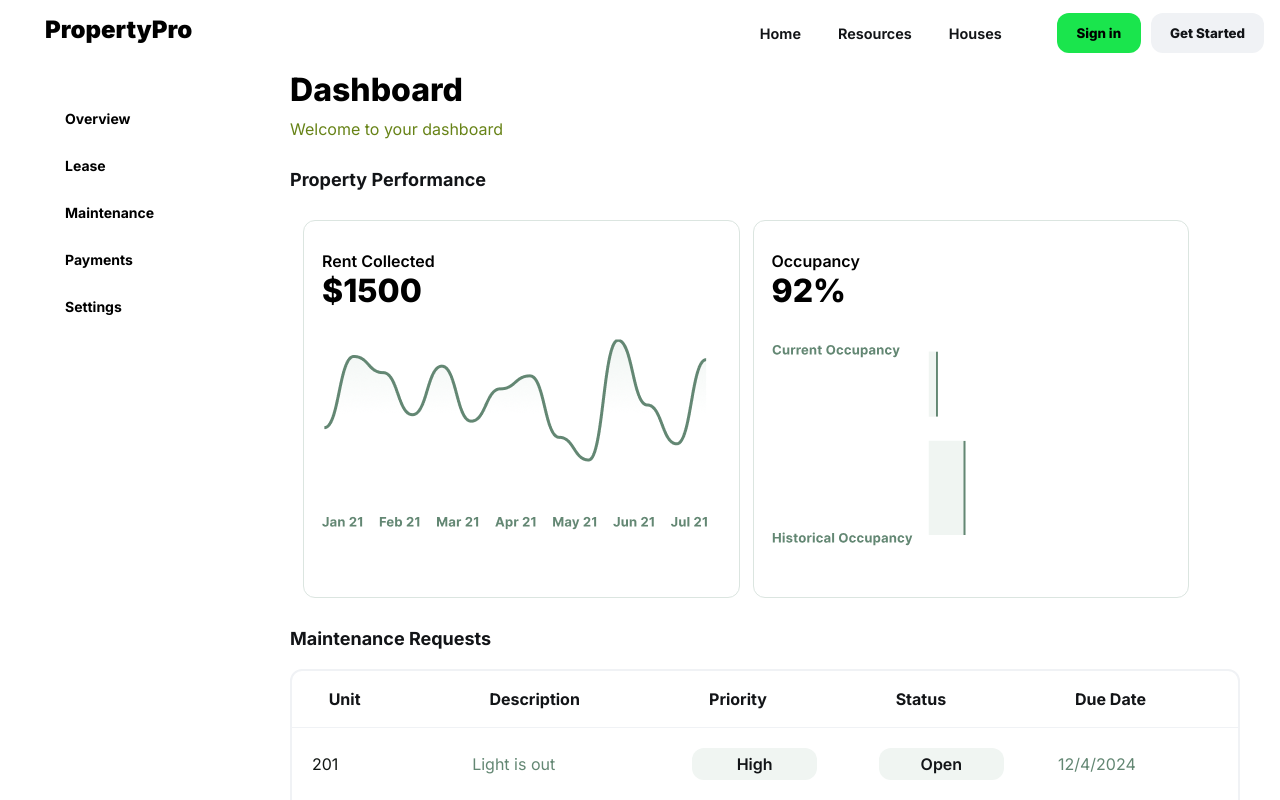
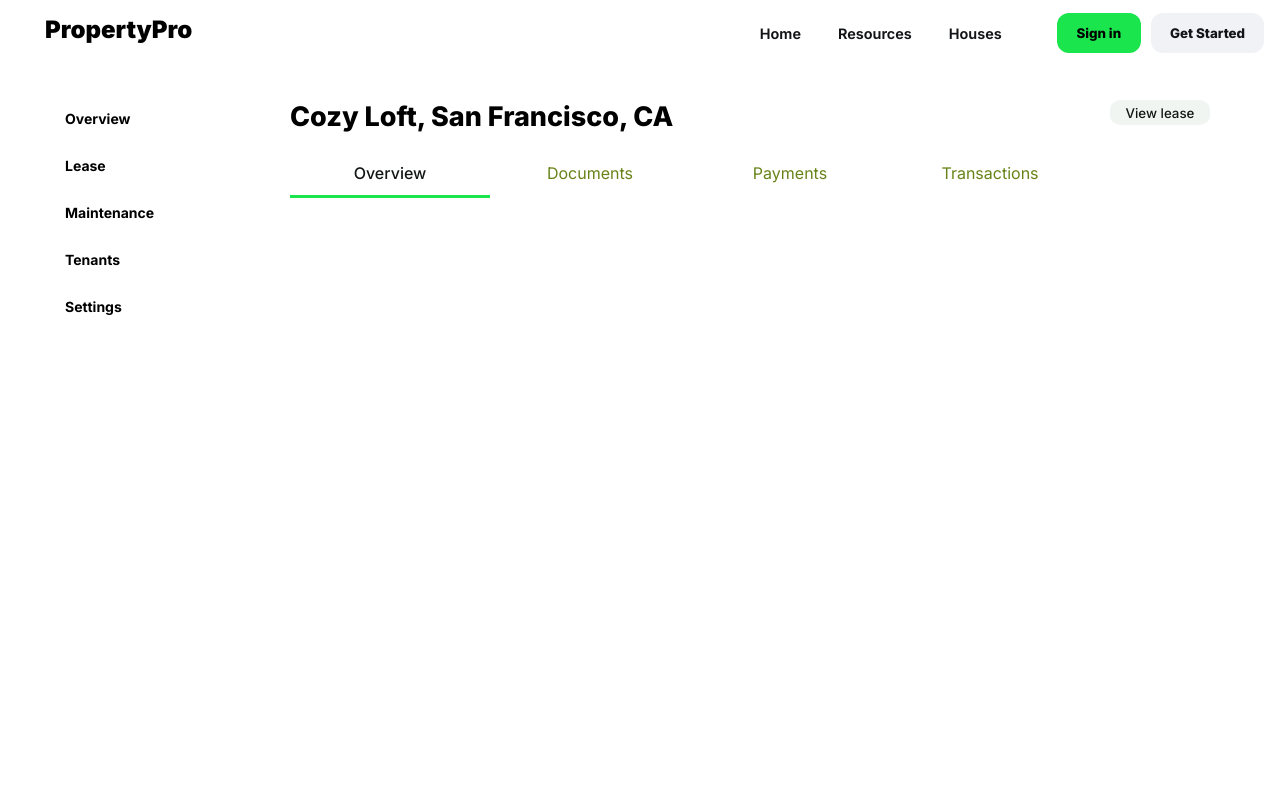
Before and after one commit to Kennysaruni/propertypro, a React (Vite) app: page / in a window 1280 px wide. Shown: the top 800 px of the page. Built offline with nearby package versions, Linux system fonts and the light colour scheme; data requests are answered from the project's data file.

Commit message:
Added Apartment page Added tabs

```diff
--- a/src/App.jsx
+++ b/src/App.jsx
@@ -33,6 +33,7 @@ import Listings from "./components/Listings/Listings";
 import "./App.css";
 import Owner from "./pages/Onwer/Owner";
 import Tenant from "./pages/Tenant/Tenant";
+import Apartment from "./components/Apartment/Apartment";
 
 function App() {
   return (
@@ -40,6 +41,7 @@ function App() {
       <Navbar />
       {/* <Owner/> */}
       <Tenant/>
+      {/* <Apartment/> */}
     </div>
   );
 }
--- /dev/null
+++ b/src/components/Apartment/Apartment.css
@@ -0,0 +1,61 @@
+.apt-container{
+    width: 920px;
+    height: 100%;
+    padding-top: 30px;
+    display: flex;
+    flex-direction: column;
+    align-items: flex-start;
+}
+.name-container{
+    display: flex;
+    width: 100%;
+    justify-content: space-between;
+}
+
+.apt-name{
+    font-size: 27px;
+    font-weight: 800;
+    align-items: flex-start;
+}
+
+.viewlease{
+    align-items: flex-end;
+    /* justify-content: space-between; */
+    width: 100px;
+    text-align: center;
+    height: 25px;
+    color: #121714;
+    font-size: 15;
+    font-weight: 500;
+    border-radius: 10px;
+    border: none;
+    background-color: rgba(240, 245, 242, 1);
+}
+.tabs{
+    width: 100%;
+    height: 65px;
+    display: flex;
+    padding-top: 10px;
+    justify-content: flex-start;
+    cursor: pointer;;
+}
+
+.tab{
+    color: #678317;
+    border-bottom: 3px solid white;
+    width: 200px;
+    text-align: center;
+    padding: 20px 0;
+    font-size: 14;
+    /* background-color: #E8F2EB; */
+}
+
+.clicked-tab{
+    color: #121714;
+    font-weight: 500;
+    border-bottom: 3.5px solid #1ae54d;
+    width: 200px;
+    text-align: center;
+    padding: 20px 0;
+    /* background-color: #E8F2EB; */
+}
--- /dev/null
+++ b/src/components/Apartment/Apartment.jsx
@@ -0,0 +1,27 @@
+import React, { useState } from "react";
+import "./Apartment.css";
+
+function Apartment() {
+    const [clickedTab, setClickedTab] = useState(0); // Initialize with index 0 for Overview
+
+    const handleTabClick = (tabIndex) => {
+        setClickedTab(tabIndex);
+    };
+
+    return (
+        <div className="apt-container">
+            <div className="name-container">
+                <h2 className="apt-name">Cozy Loft, San Francisco, CA</h2>
+                <button className="viewlease">View lease</button>
+            </div>
+            <div className="tabs">
+                <div className={clickedTab === 0 ? 'clicked-tab' : 'tab'} onClick={() => handleTabClick(0)}>Overview</div>
+                <div className={clickedTab === 1 ? 'clicked-tab' : 'tab'} onClick={() => handleTabClick(1)}>Documents</div>
+                <div className={clickedTab === 2 ? 'clicked-tab' : 'tab'} onClick={() => handleTabClick(2)}>Payments</div>
+                <div className={clickedTab === 3 ? 'clicked-tab' : 'tab'} onClick={() => handleTabClick(3)}>Transactions</div>
+            </div>
+        </div>
+    );
+}
+
+export default Apartment;
--- a/src/components/Sidemenu/Sidemenu.jsx
+++ b/src/components/Sidemenu/Sidemenu.jsx
@@ -9,7 +9,7 @@ function Sidemenu() {
         <div className='items'>Overview</div>
         <div className='items'>Lease</div>
         <div className='items'>Maintenance</div>
-        <div className='items'>Payments</div>
+        <div className='items'>Tenants</div>
         <div className='items'>Settings</div>
     </div>
 </div>
--- a/src/pages/Tenant/Tenant.jsx
+++ b/src/pages/Tenant/Tenant.jsx
@@ -2,6 +2,7 @@ import React from 'react'
 import TenantDashboard from '../../components/TenantDashboard/TenantDashboard'
 import Sidemenu from '../../components/Sidemenu/Sidemenu'
 import './Tenant.css'
+import Apartment from '../../components/Apartment/Apartment'
 
 function Tenant() {
   return (
@@ -11,7 +12,8 @@ function Tenant() {
           <Sidemenu />
         </div>
         <div>
-          <TenantDashboard/>
+          {/* <TenantDashboard/> */}
+          <Apartment/>
         </div>
       </div>
     </div>
```
